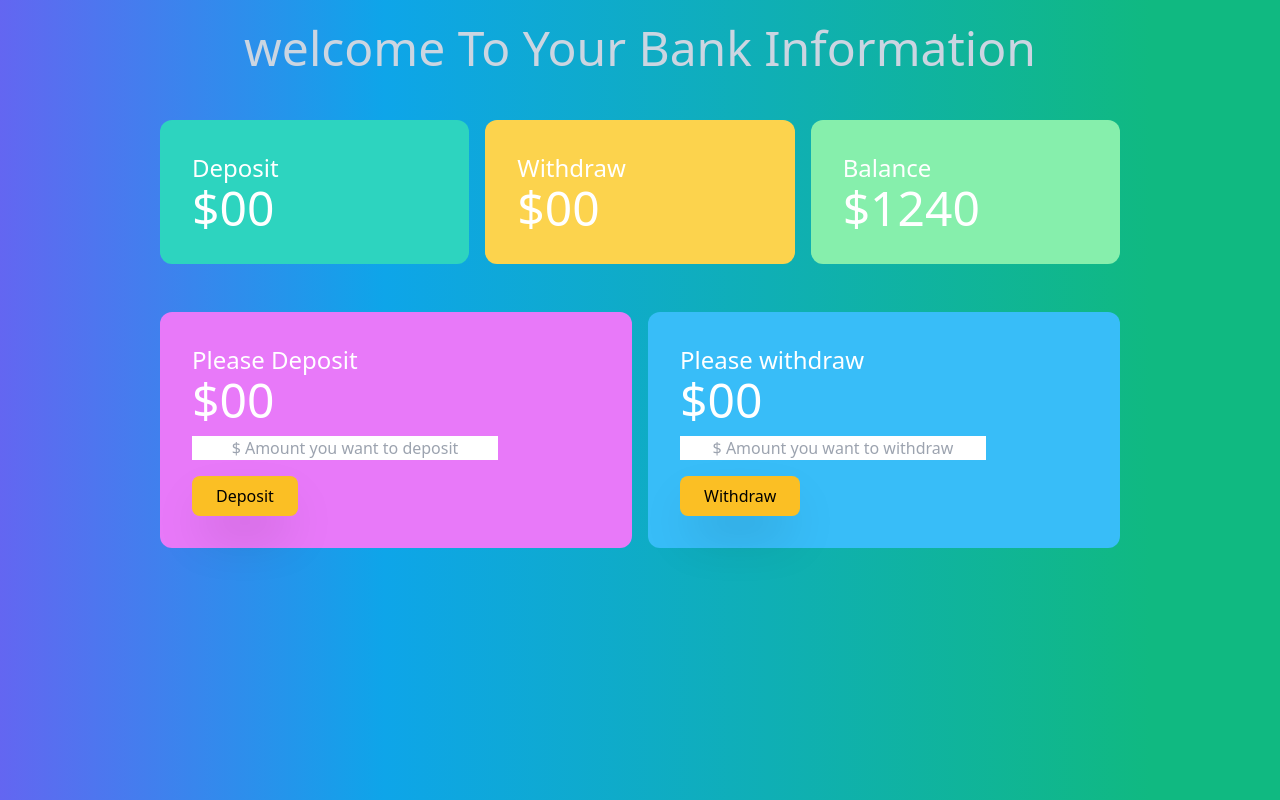
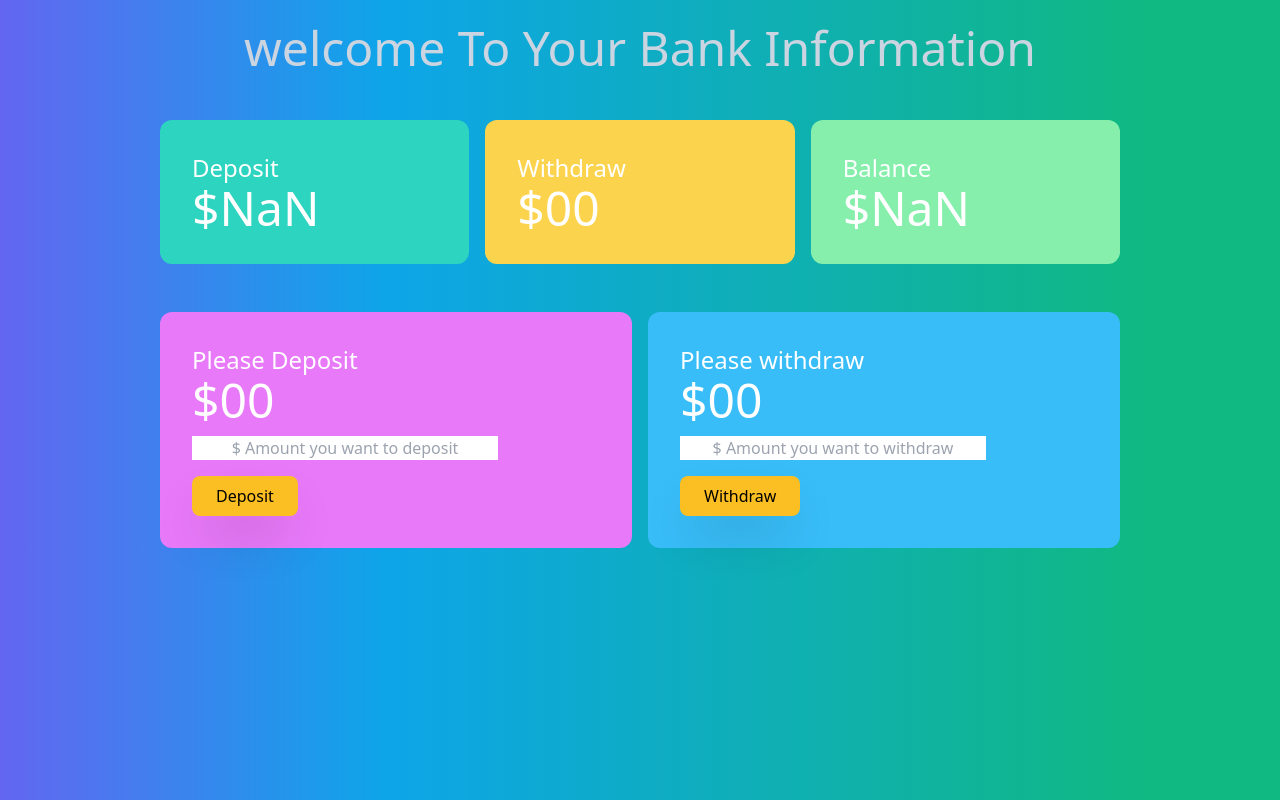
Before and after one commit to MahabubHossanEmon/baap-er-bank, a plain HTML site: page bank.html in a window 1280 px wide. Both pictures are taken after a click on the button "Deposit". Drawn offline with nearby package versions, Linux system fonts and the light colour scheme.

Commit message:
add total balance

```diff
--- a/bank.html
+++ b/bank.html
@@ -15,15 +15,15 @@
             <din class="grid grid-cols-3 gap-4 w-9/12 mx-auto">
                 <div class="bg-teal-400 p-8 text-white rounded-xl">
                     <h4 class="text-2xl">Deposit</h4>
-                    <h2 class="text-5xl">$00</h2>
+                    <h2 class="text-5xl">$<span id="deposit-total">00</span></h2>
                 </div>
                 <div class="bg-amber-300 p-8 text-white rounded-xl">
                     <h4 class="text-2xl">Withdraw</h4>
-                    <h2 class="text-5xl">$00</h2>
+                    <h2 class="text-5xl">$<span id="withdraw-total">00</span></h2>
                 </div>
                 <div class="bg-green-300 p-8 text-white rounded-xl">
                     <h4 class="text-2xl">Balance</h4>
-                    <h2 class="text-5xl">$1240</h2>
+                    <h2 class="text-5xl">$<span id="balance-total">1240</span></h2>
                 </div>
             </din>
         </section>
@@ -33,17 +33,18 @@
                   <div class="bg-fuchsia-400 p-8 rounded-xl">
                       <h4 class="text-2xl text-white">Please Deposit</h4>
                       <h2 class="text-5xl text-white">$00</h2>
-                        <input type="email" name="" id="" class="mt-3 w-9/12 text-center block" placeholder="$ Amount you want to deposit">
+                        <input type="text" name="" id="deposit-field" class="mt-3 w-9/12 text-center block" placeholder="$ Amount you want to deposit">
                         <button id="btn-deposit" class="bg-amber-400 px-6 py-2 mt-4 font-medium rounded-lg shadow-2xl hover:bg-amber-200">Deposit</button>
                  </div>
                   <div class="bg-sky-400 p-8 rounded-xl">
                       <h4 class="text-2xl text-white">Please withdraw</h4>
                       <h2 class="text-5xl text-white">$00</h2>
-                        <input type="email" name="" id="" class="mt-3 w-9/12 text-center block" placeholder="$ Amount you want to withdraw">
+                        <input type="text" name="" id="withdraw-field" class="mt-3 w-9/12 text-center block" placeholder="$ Amount you want to withdraw">
                         <button id="btn-withdraw" class="bg-amber-400 px-6 py-2 mt-4 font-medium rounded-lg shadow-2xl hover:bg-amber-200">Withdraw</button>
                  </div>
             </div>
         </section>
     </main>
+    <script src="js/deposit.js"></script>
 </body>
 </html>
--- /dev/null
+++ b/js/deposit.js
@@ -0,0 +1,28 @@
+// step1:add event listner to deposit button
+document.getElementById('btn-deposit').addEventListener('click',function(){
+  //step2:get the deposit amount from the deposit input field
+
+    const depositField=document.getElementById('deposit-field');
+    const depositAmountString=depositField.value;
+    const newDepositAmount=parseFloat(depositAmountString);
+
+    //step:3 get the current deposit amount
+    const depositAmountElement=document.getElementById('deposit-total');
+    const previousDepositTotalString=depositAmountElement.innerText;
+    const previousDepositTotal=parseFloat(previousDepositTotalString);
+    const currentDepositAmount=previousDepositTotal + newDepositAmount;
+    depositAmountElement.innerText=currentDepositAmount;
+
+    //step-4:total balance add
+    const balanceTotalElement=document.getElementById('balance-total');
+    const previousBalanceTotalString=balanceTotalElement.innerText;
+    const previousBalanceTotal=parseFloat(previousBalanceTotalString);
+
+    const currentBalanceTotal=previousBalanceTotal + newDepositAmount;
+    balanceTotalElement.innerText=currentBalanceTotal;
+
+
+    //clear deposit field
+    depositField.value='';
+
+})
```
